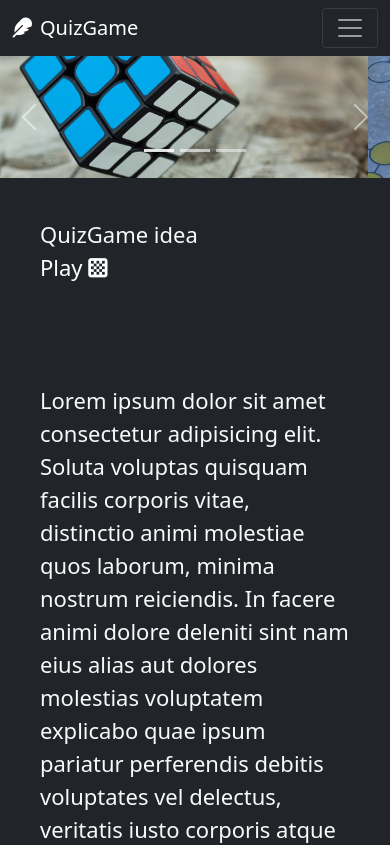
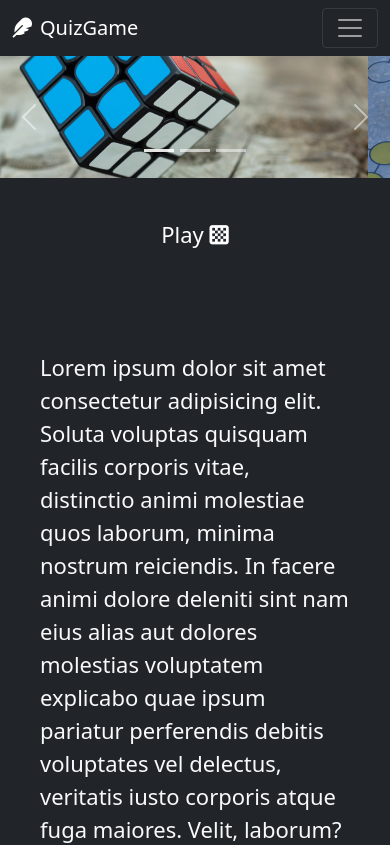
Before and after one commit to BudHamud/bootsTest, a plain HTML site: page index.html in a window 390 px wide. Shown: the top 845 px of the page. Drawn offline with nearby package versions, Linux system fonts and the light colour scheme.

Commit message:
sass applied

```diff
--- a/css/input.scss
+++ b/css/input.scss
@@ -1,5 +1,8 @@
-$negro: black;
+$blancoC: #F8F898;
 $blanco: white;
+$w-100: 100%;
+$w-25: 100% - 75%;
+
 
 html {
     position: relative;
@@ -7,12 +10,13 @@ html {
 }
 
 body {
-    background-color: $negro;
+    background-color: $blancoC;
 }
 
 header {
     i {
         margin-right: 8px;
+        width: $w-100;
     }
     nav {
         ul {
@@ -49,6 +53,11 @@ main {
             }
         }
     }
+
+    .idea {
+        display: flex;
+        justify-content: center;
+    }
 }
 
 footer {
--- a/index.html
+++ b/index.html
@@ -19,7 +19,7 @@
   />
   <!-- Font Awesome -->
   <script src="https://kit.fontawesome.com/d6cbf412fd.js" crossorigin="anonymous"></script>
-<!-- SASS -->
+  <!-- SASS -->
     <link rel="stylesheet" href="css/output.css">
     <title>QuizGame</title>
 </head>
@@ -93,9 +93,8 @@
 
       <div class="container-fluid color bg-dark">
 
-        <div class="row text-light">
-        <div class="col-12 col-md-6 col-lg-8">QuizGame idea</div>
-        <div class="col-12 col-md-6 col-lg-4 play"><a href="#">Play <i class="fa-solid fa-chess-board"></i></a></div>
+        <div class="idea">
+        <div class="play"><a href="#">Play <i class="fa-solid fa-chess-board"></i></a></div>
       </div>
 
       <div class="row secRow text-light">
```
Also changed, not shown: css/output.css, 1 other file.
